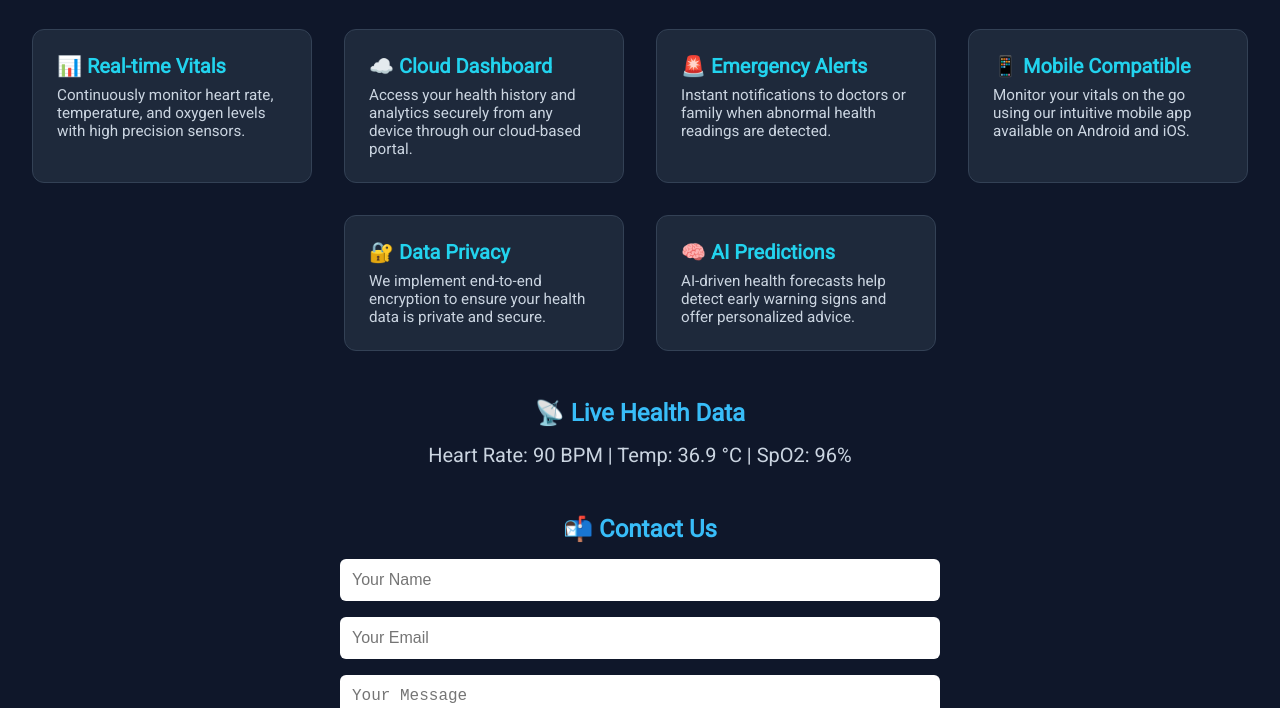
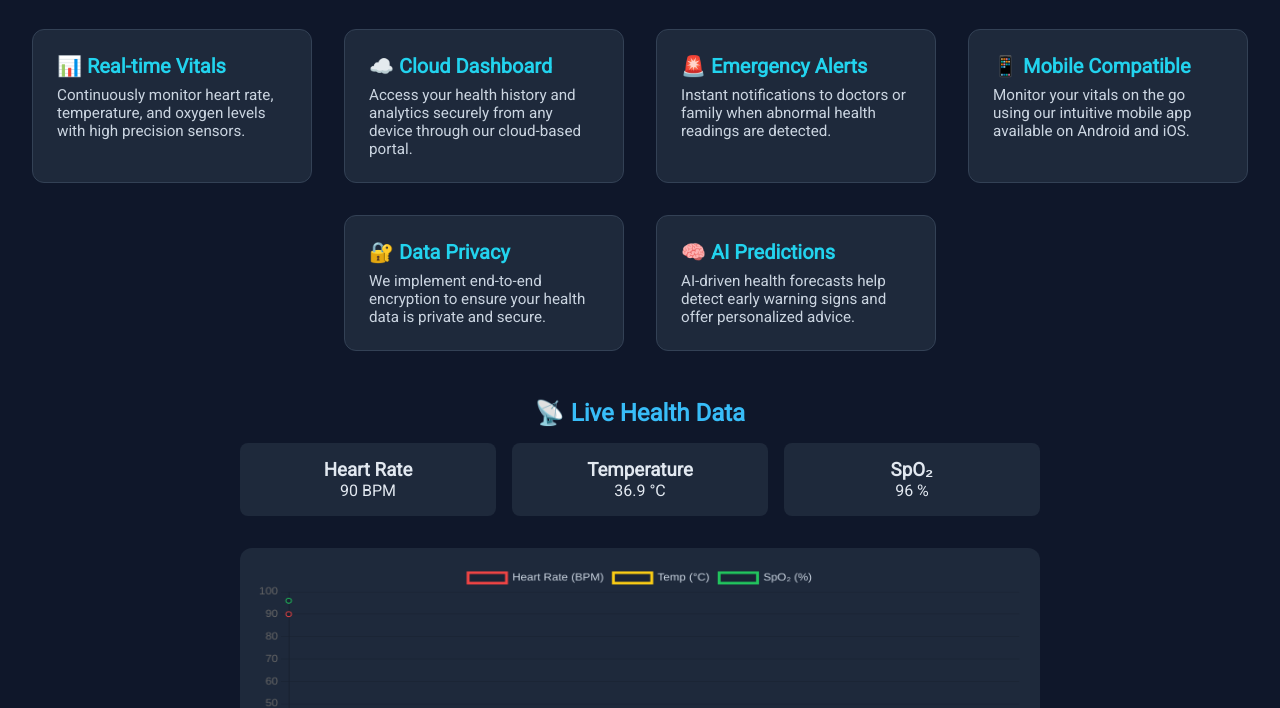
Before and after one commit to shivanshmehra06/health-monitor, a plain HTML site: page index.html in a window 1280 px wide. Shown: the part 101-809 px from the top of the page. Drawn offline with nearby package versions, Linux system fonts and the light colour scheme.

Commit message:
Update index.html

```diff
--- a/index.html
+++ b/index.html
@@ -5,6 +5,7 @@
   <meta name="viewport" content="width=device-width, initial-scale=1.0" />
   <title>Advanced Health Monitoring System</title>
   <link href="https://fonts.googleapis.com/css2?family=Roboto&display=swap" rel="stylesheet">
+  <script src="https://cdn.jsdelivr.net/npm/chart.js"></script>
   <style>
     * { margin: 0; padding: 0; box-sizing: border-box; }
     body {
@@ -47,13 +48,13 @@
       font-size: 0.95rem;
       color: #cbd5e1;
     }
-    section.contact {
+    section.contact, section.live-data {
       margin-top: 3rem;
-      max-width: 600px;
+      max-width: 800px;
       margin-left: auto;
       margin-right: auto;
     }
-    section.contact h2 {
+    section.contact h2, section.live-data h2 {
       text-align: center;
       font-size: 1.5rem;
       margin-bottom: 1rem;
@@ -82,18 +83,30 @@
     button:hover {
       background-color: #0ea5e9;
     }
-    section.live-data {
-      margin-top: 3rem;
-      text-align: center;
-    }
-    section.live-data h2 {
-      font-size: 1.5rem;
-      color: #38bdf8;
-      margin-bottom: 1rem;
-    }
     .data {
       font-size: 1.25rem;
       color: #cbd5e1;
+      text-align: center;
+      margin-bottom: 1rem;
+    }
+    .metric-boxes {
+      display: flex;
+      justify-content: space-around;
+      margin-top: 1rem;
+      gap: 1rem;
+    }
+    .metric-box {
+      background: #1e293b;
+      padding: 1rem;
+      border-radius: 8px;
+      text-align: center;
+      flex: 1;
+    }
+    canvas {
+      background: #1e293b;
+      border-radius: 12px;
+      padding: 1rem;
+      margin-top: 2rem;
     }
     footer {
       margin-top: 3rem;
@@ -138,7 +151,21 @@
 
   <section class="live-data">
     <h2>📡 Live Health Data</h2>
-    <div class="data" id="liveData">Loading data...</div>
+    <div class="metric-boxes">
+      <div class="metric-box">
+        <h3>Heart Rate</h3>
+        <p id="bpm">-- BPM</p>
+      </div>
+      <div class="metric-box">
+        <h3>Temperature</h3>
+        <p id="temp">-- °C</p>
+      </div>
+      <div class="metric-box">
+        <h3>SpO₂</h3>
+        <p id="spo2">-- %</p>
+      </div>
+    </div>
+    <canvas id="vitalChart" height="100"></canvas>
   </section>
 
   <section class="contact">
@@ -156,19 +183,54 @@
   </footer>
 
   <script>
-    // Mocked live data update
+    let heartRateData = [], tempData = [], spo2Data = [], labels = [];
+    const bpmEl = document.getElementById("bpm");
+    const tempEl = document.getElementById("temp");
+    const spo2El = document.getElementById("spo2");
+    const chart = new Chart(document.getElementById("vitalChart"), {
+      type: 'line',
+      data: {
+        labels: labels,
+        datasets: [
+          { label: 'Heart Rate (BPM)', data: heartRateData, borderColor: '#ef4444', fill: false },
+          { label: 'Temp (°C)', data: tempData, borderColor: '#facc15', fill: false },
+          { label: 'SpO₂ (%)', data: spo2Data, borderColor: '#22c55e', fill: false }
+        ]
+      },
+      options: {
+        responsive: true,
+        scales: { y: { beginAtZero: false } },
+        plugins: { legend: { labels: { color: '#cbd5e1' } } }
+      }
+    });
+
     function updateLiveData() {
       const heartRate = Math.floor(Math.random() * (100 - 60) + 60);
       const temperature = (36 + Math.random()).toFixed(1);
       const spo2 = Math.floor(Math.random() * (100 - 95) + 95);
-      document.getElementById("liveData").innerText = `Heart Rate: ${heartRate} BPM | Temp: ${temperature} °C | SpO2: ${spo2}%`;
+      const timestamp = new Date().toLocaleTimeString();
+
+      bpmEl.innerText = `${heartRate} BPM`;
+      tempEl.innerText = `${temperature} °C`;
+      spo2El.innerText = `${spo2} %`;
+
+      if (labels.length >= 10) {
+        labels.shift();
+        heartRateData.shift();
+        tempData.shift();
+        spo2Data.shift();
+      }
+      labels.push(timestamp);
+      heartRateData.push(heartRate);
+      tempData.push(temperature);
+      spo2Data.push(spo2);
+      chart.update();
     }
     setInterval(updateLiveData, 3000);
 
-    // Handle contact form
     function submitForm(e) {
       e.preventDefault();
-      alert("Thank you! Your message has been submitted.");
+      alert("✅ Thank you! Your message has been submitted.");
     }
   </script>
 </body>
```
